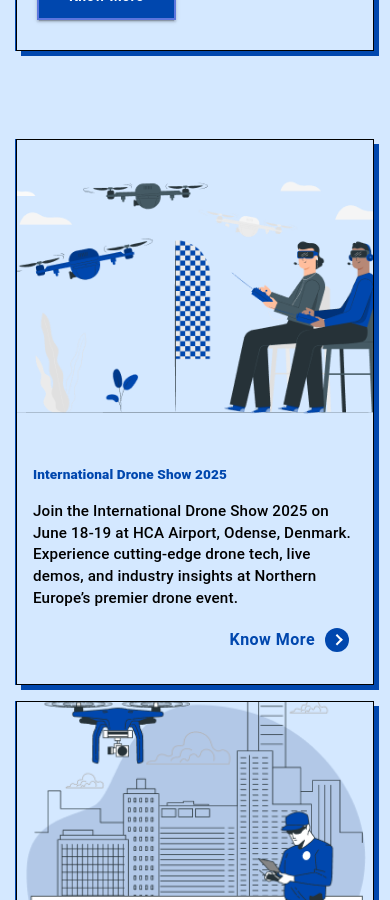
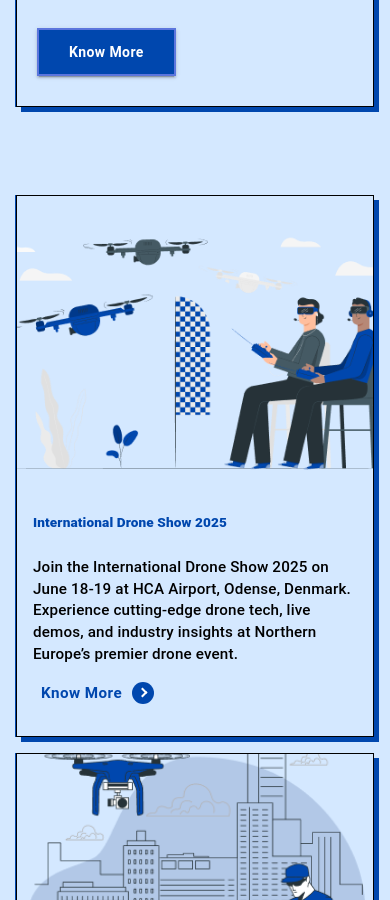
Before and after one commit to ParamJadvani/Vymanika_Aerospace, a React (Vite) app: page /blog in a window 390 px wide. Shown: the part 1100-2000 px from the top of the page. Built offline with nearby package versions, Linux system fonts and the light colour scheme.

Commit message:
Update Responsive

```diff
--- a/src/components/BlogSections/BlogBanner_2.jsx
+++ b/src/components/BlogSections/BlogBanner_2.jsx
@@ -62,7 +62,7 @@
               justifyContent: "center", // Center image horizontally
               alignItems: "center", // Center image vertically
               width: "100%", // Ensure it takes full width in the container
-              maxHeight: isLargeScreen ? "400px" : "300px", // Adjust based on screen size
+              // maxHeight: isLargeScreen ? "400px" : "300px", // Adjust based on screen size
               overflow: "hidden", // Prevent the image from overflowing the container
             }}
           >
--- a/src/components/BlogSections/BlogGrid.jsx
+++ b/src/components/BlogSections/BlogGrid.jsx
@@ -33,11 +33,11 @@
           display: "flex",
           flexDirection: {
             xs: "column", // Stack vertically on small screens
-            md: "row", // Row on small screens and up
+            md: "row", // Row on medium screens and up
             lg: "row", // Row on large screens
           },
           justifyContent: "space-between",
-          alignItems: "center",
+          alignItems: "flex-start",
           gap: 2, // Adds spacing between the cards
         }}
       >
@@ -57,20 +57,27 @@
               position: "relative",
               display: "flex",
               flexDirection: "column",
-              justifyContent: "flex-start",
+              justifyContent: "space-between",
               overflow: "hidden",
-              height: "100%",
+              height: {
+                xs: "auto", // Flexible height on small screens
+                md: "450px", // Fixed height on medium screens
+                xl: "600px", // Larger height on xl screens
+              },
               borderRadius: "0px",
             }}
           >
-            {/* Icon Section */}
+            {/* Image Section */}
             <Box
               sx={{
                 display: "flex",
                 justifyContent: "center", // Centering the image
                 alignItems: "center",
                 width: "100%",
-                height: "300px", // Fixed height for image
+                height: {
+                  xs: "300px", // Default height for image
+                  xl: "100%", // Increase image height on xl screens
+                },
                 overflow: "hidden", // Ensure no overflow
               }}
             >
@@ -90,15 +97,16 @@
             {/* Title and Description Section */}
             <CardContent
               sx={{
-                flexGrow: 1,
+                flexGrow: { xs: 1, xl: undefined },
                 display: "flex",
                 flexDirection: "column",
                 justifyContent: "space-between",
                 overflow: "hidden",
-                marginTop: 1,
-                padding: 2, // Optimized padding
+                padding: 2,
+                height: "100%", // Ensure the height is flexible
               }}
             >
+              {/* Title */}
               <Typography
                 component="div"
                 sx={{
@@ -110,17 +118,21 @@
                     sm: "1rem",
                     md: "1.1rem",
                     lg: "1.2rem",
+                    xl: "1.6rem", // Larger font size on xl screens
                   },
-                  height: "30%",
                   paddingBottom: 1,
+                  marginBottom: 1, // Space below the title
                 }}
               >
                 {item.title}
               </Typography>
 
+              {/* Description */}
               <Box
                 sx={{
-                  height: "70%", // Adjusted height to fit content better
+                  flexGrow: 1, // Makes this section flexible
+                  overflow: "hidden",
+                  marginBottom: 1, // Space below the description
                 }}
               >
                 <Typography
@@ -134,6 +146,7 @@
                       xs: "0.95rem",
                       sm: "1rem",
                       lg: "1.1rem",
+                      xl: "1.42rem", // Larger font size on xl screens
                     },
                   }}
                 >
@@ -141,12 +154,14 @@
                 </Typography>
               </Box>
 
+              {/* Button Section */}
               <Box
                 sx={{
                   display: "flex",
-                  justifyContent: "flex-end", // Align button to the right
-                  marginTop: "10px",
+                  flexDirection: "column", // Stack vertically to ensure alignment
+                  alignItems: "flex-start", // Align the button to the start
                   width: "100%",
+                  marginTop: "auto", // Pushes the button to the bottom
                 }}
               >
                 <Button
@@ -157,7 +172,7 @@
                     color: theme.headerTextColor,
                     textTransform: "none",
                     fontWeight: "bold",
-                    fontSize: "1rem",
+                    fontSize: "0.95rem",
                     "&:hover": {
                       backgroundColor: theme.headerTextColor,
                       color: "#ffffff",
@@ -167,8 +182,8 @@
                   Know More
                   <Box
                     sx={{
-                      width: "24px",
-                      height: "24px",
+                      width: "22px",
+                      height: "22px",
                       backgroundColor: theme.headerTextColor,
                       borderRadius: "50%",
                       display: "flex",
@@ -179,8 +194,8 @@
                   >
                     <Box
                       sx={{
-                        width: "7.5px",
-                        height: "7.5px",
+                        width: "7px",
+                        height: "7px",
                         borderRight: "2px solid white",
                         borderBottom: "2px solid white",
                         transform: "rotate(-45deg)",
--- a/src/components/ContactUSMap/ContactForm.jsx
+++ b/src/components/ContactUSMap/ContactForm.jsx
@@ -1,4 +1,4 @@
-import React, { useState } from "react";
+import React, { useState, useEffect } from "react";
 import {
   Box,
   TextField,
@@ -8,7 +8,8 @@
   Container,
   Alert,
 } from "@mui/material";
-import { useForm, ValidationError } from "@formspree/react";
+import { useForm } from "@formspree/react";
+import { CheckCircleOutline, ErrorOutline } from "@mui/icons-material";
 
 const ContactForm = () => {
   const [state, handleSubmit] = useForm("xeooqrpk");
@@ -29,36 +30,25 @@
       [name]: value,
     }));
     setError("");
-    setSuccess(false);
   };
+
+  // Handle form submission state
+  useEffect(() => {
     if (state.succeeded) {
-    return <p>Thanks for joining!</p>;
+      setSuccess(true);
+      setFormData({ name: "", email: "", message: "" }); // Reset form
+    } else if (state?.errors?.length) {
+      setError("Something went wrong! Please try again.");
     }
-  // const validateEmail = (email) => {
-  //   const emailRegex = /^[a-zA-Z0-9._-]+@[a-zA-Z0-9.-]+\.[a-zA-Z]{2,4}$/;
-  //   return emailRegex.test(email);
-  // };
+  }, [state.succeeded, state.errors]);
 
-  // const handleSubmit = (e) => {
-  //   e.preventDefault();
-  //   const { name, email, message } = formData;
-
-  //   if (!name || !email || !message) {
-  //     setError("All fields are required.");
-  //     return;
-  //   }
-
-  //   if (!validateEmail(email)) {
-  //     setError("Please enter a valid email address.");
-  //     return;
-  //   }
-
-  //   // Simulate sending a congratulatory email
-  //   setTimeout(() => {
-  //     setSuccess(true);
-  //     setFormData({ name: "", email: "", message: "" }); // Reset form
-  //   }, 1000);
-  // };
+  // Auto-dismiss logic for error
+  useEffect(() => {
+    if (error) {
+      const timer = setTimeout(() => setError(""), 5000); // Hide error after 5 seconds
+      return () => clearTimeout(timer);
+    }
+  }, [error]);
 
   return (
     <Container maxWidth="sm" sx={{ py: 5 }}>
@@ -78,19 +68,81 @@
 
       {/* Success Message */}
       {success && (
-        <Alert severity="success" sx={{ mb: 3 }}>
-          Congratulations! Your message has been sent.
+        <Alert
+          severity="success"
+          sx={{
+            mb: 3,
+            display: "flex",
+            alignItems: "center",
+            backgroundColor: "#0047AE",
+            color: "white",
+            borderRadius: "0px",
+            boxShadow: "5px 5px 0px rgba(0, 71, 174, 1)",
+          }}
+          icon={
+            <CheckCircleOutline
+              sx={{
+                color: "white",
+                fontSize: "30px",
+                mr: 2,
+              }}
+            />
+          }
+        >
+          <Typography
+            variant="h6"
+            fontWeight="bold"
+            color="inherit"
+            gutterBottom
+          >
+            Thank you!
+          </Typography>
+          <Typography variant="body2" color="inherit">
+            Your message has been successfully sent.
+          </Typography>
         </Alert>
       )}
 
       {/* Error Message */}
       {error && (
-        <Alert severity="error" sx={{ mb: 3 }}>
+        <Alert
+          severity="error"
+          sx={{
+            mb: 3,
+            display: "flex",
+            alignItems: "center",
+            backgroundColor: "#FDECEA",
+            color: "#B71C1C",
+            border: "1px solid #F5C2C0",
+            borderRadius: "0px",
+            boxShadow: "5px 5px 0px rgba(244, 67, 54, 0.5)",
+          }}
+          icon={
+            <ErrorOutline
+              sx={{
+                color: "#D32F2F",
+                fontSize: "30px",
+                mr: 2,
+              }}
+            />
+          }
+        >
+          <Typography
+            variant="h6"
+            fontWeight="bold"
+            color="#D32F2F"
+            gutterBottom
+          >
+            Oops!
+          </Typography>
+          <Typography variant="body2" color="#B71C1C">
             {error}
+          </Typography>
         </Alert>
       )}
 
-      {/* Form Container */}
+      {/* Form */}
+      {!success && (
         <Box
           component="form"
           onSubmit={handleSubmit}
@@ -170,7 +222,6 @@
               justifyContent: "center",
               alignItems: "center",
               marginTop: 3,
-            marginInline: "auto",
               borderRadius: "0px",
             }}
           >
@@ -199,6 +250,7 @@
             </Button>
           </Box>
         </Box>
+      )}
     </Container>
   );
 };
--- a/src/css/banner.css
+++ b/src/css/banner.css
@@ -1,35 +1,11 @@
 /* banner.css */
 
 /* Default image styles */
-.banner-image {
-  max-width: 100%;
-  object-fit: contain;
-  height: auto;
-}
 
 /* Media query for 900px to 1200px */
 @media (min-width: 900px) and (max-width: 1200px) {
   .banner-image {
-    height: 500px !important; /* Apply custom height for this range */
-  }
-}
-
-/* Larger screens */
-@media (min-width: 1200px) and (max-width: 1536px) {
-  .banner-image {
-    height: 400px !important; /* Default height for large screens */
-  }
-  .banner-image-big {
-    height: 500px !important; /* Default height for large screens */
-  }
-}
-
-@media (min-width: 1536px) {
-  .banner-image {
-    height: 500px !important;
-  }
-  .banner-image-big {
-    height: 600px !important; /* Default height for large screens */
+    width: 500px !important;
   }
 }
 
```
Lines whose indentation alone changed are shown as unchanged.
